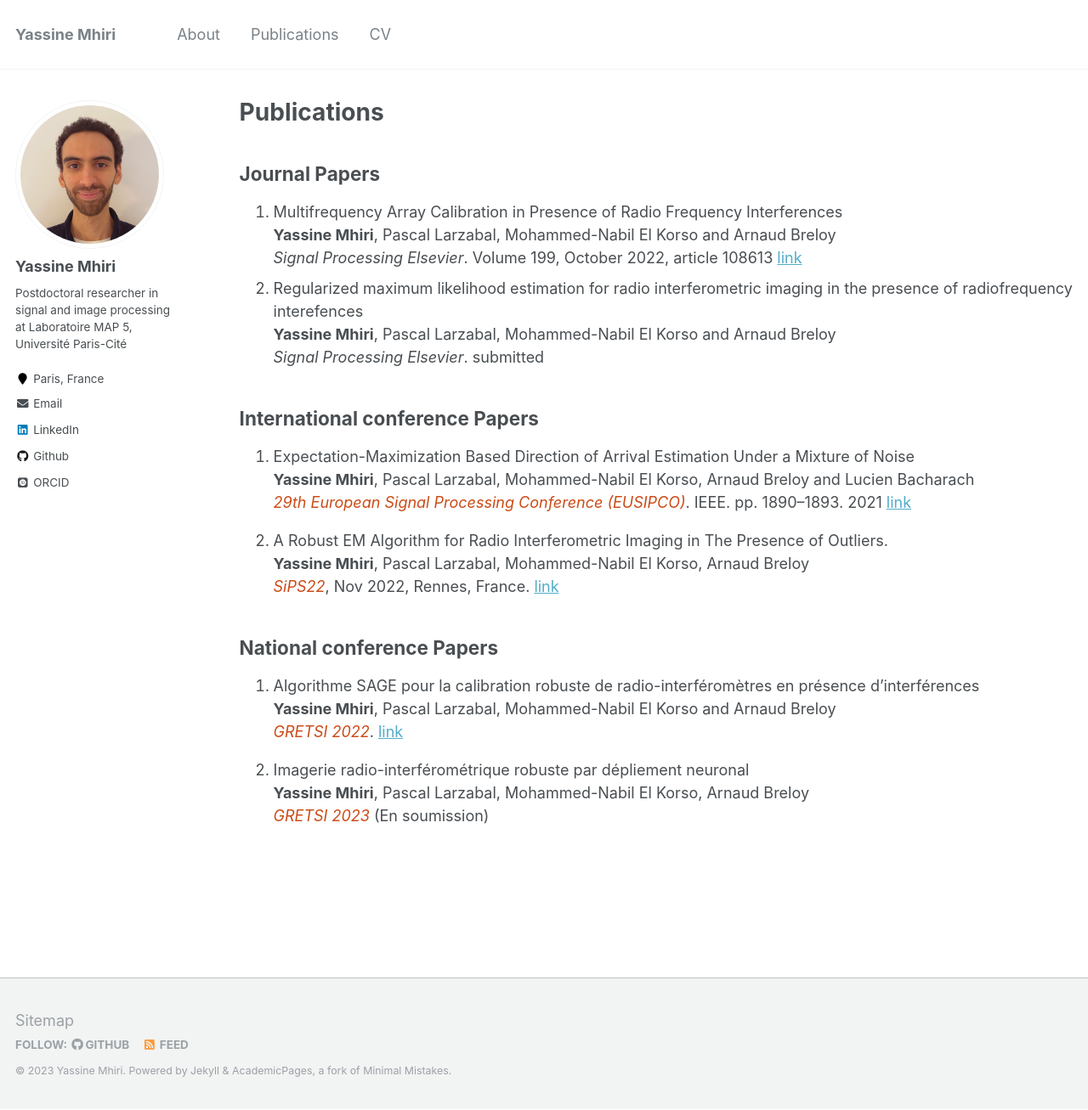
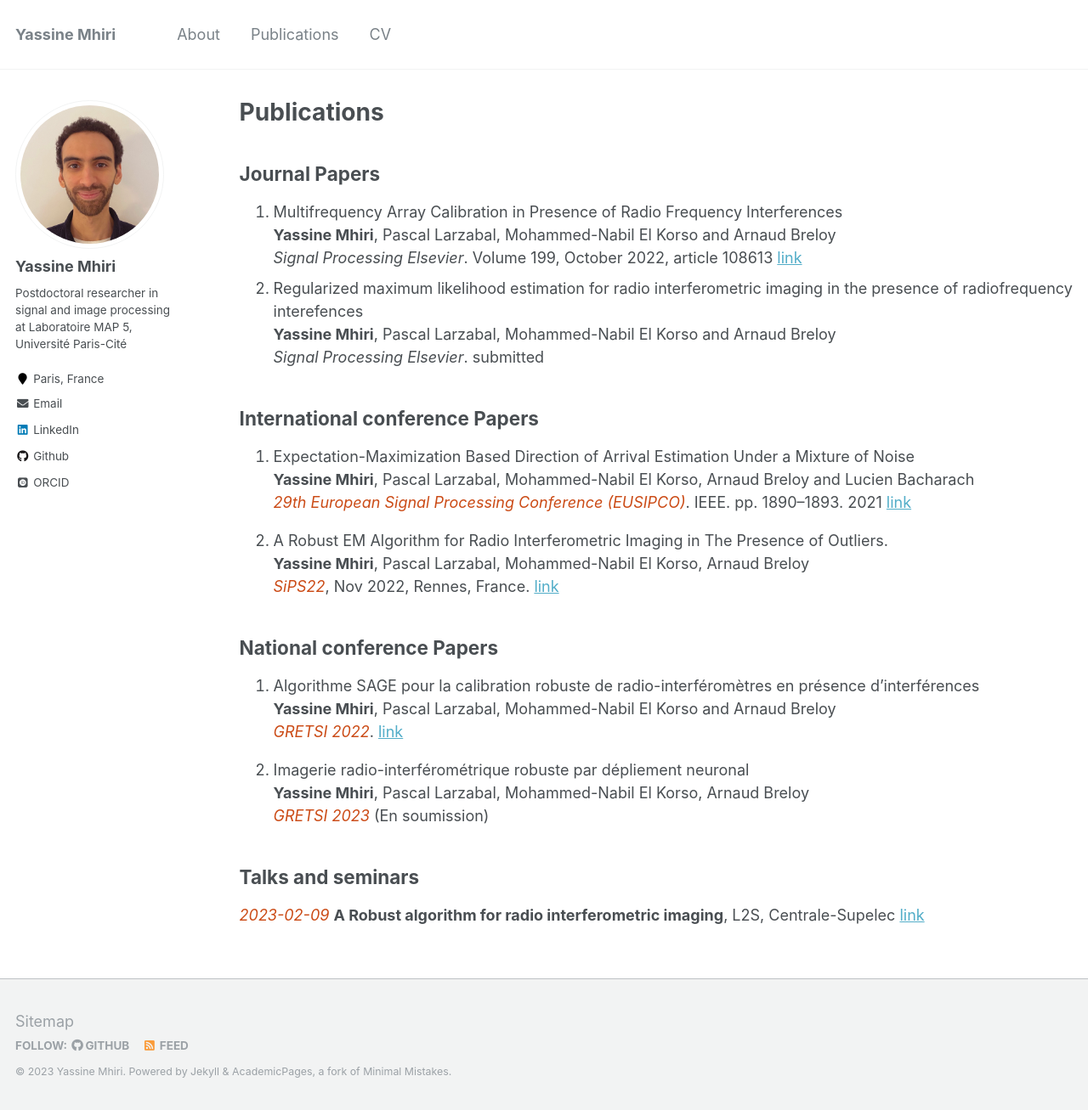
Before and after one commit to y-mhiri/y-mhiri.github.io, a Jekyll site: the page built from _pages/publications.md, in a window 1280 px wide and 1307 px high. Shown: the whole window at 85% size. Built offline with Jekyll 4.4.1, drawn with Linux system fonts in a browser that asks for light colours; some web fonts are replaced.

Commit message:
added talks and seminars sections

```diff
--- a/_pages/publications.md
+++ b/_pages/publications.md
@@ -47,3 +47,8 @@ author_profile: true
 2. Imagerie radio-interférométrique robuste par dépliement neuronal \
   **Yassine Mhiri**, Pascal Larzabal, Mohammed-Nabil El Korso, Arnaud Breloy \
   *GRETSI 2023* (En soumission)
+
+## Talks and seminars
+
+*2023-02-09* **A Robust algorithm for radio interferometric imaging**, L2S, Centrale-Supelec
+[link](https://s3-seminar.github.io/seminars/yassine-mhiri)
```
